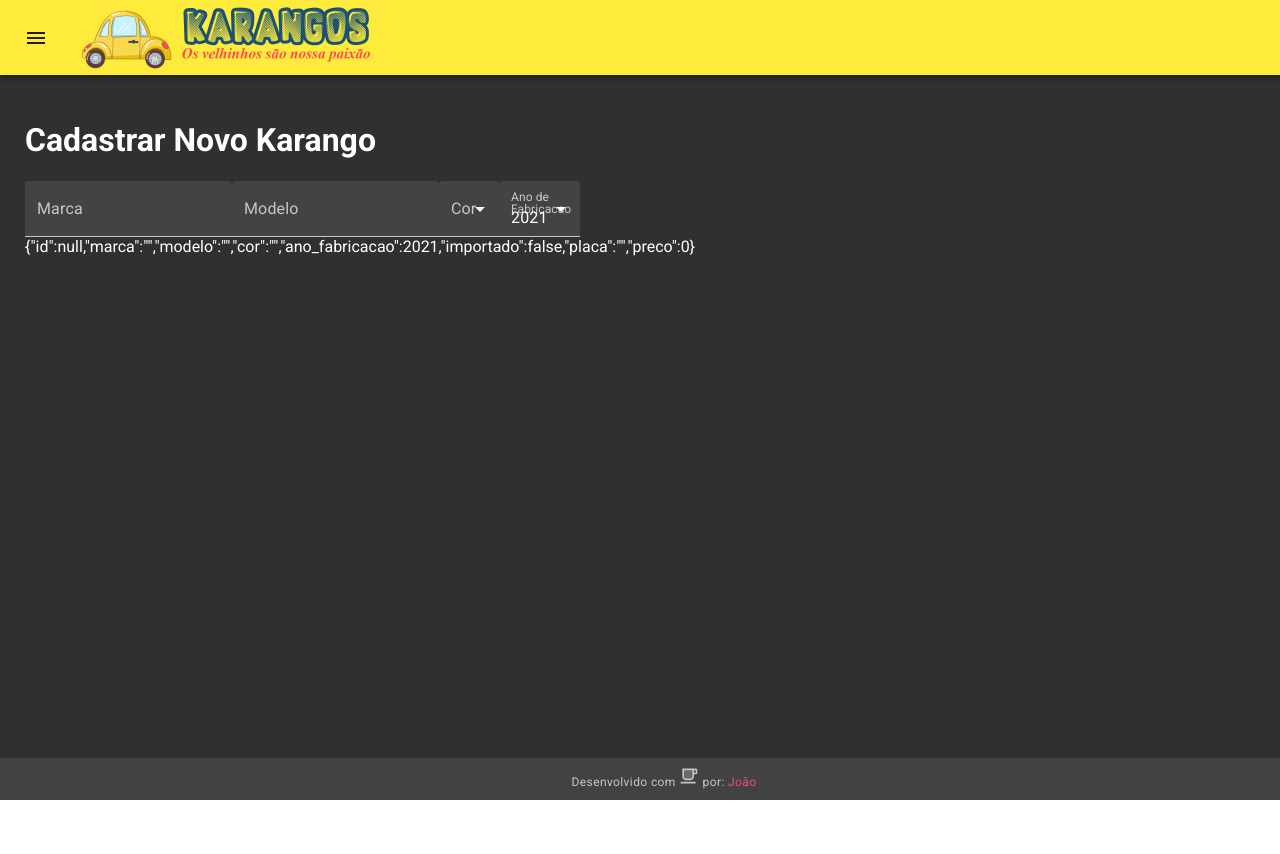
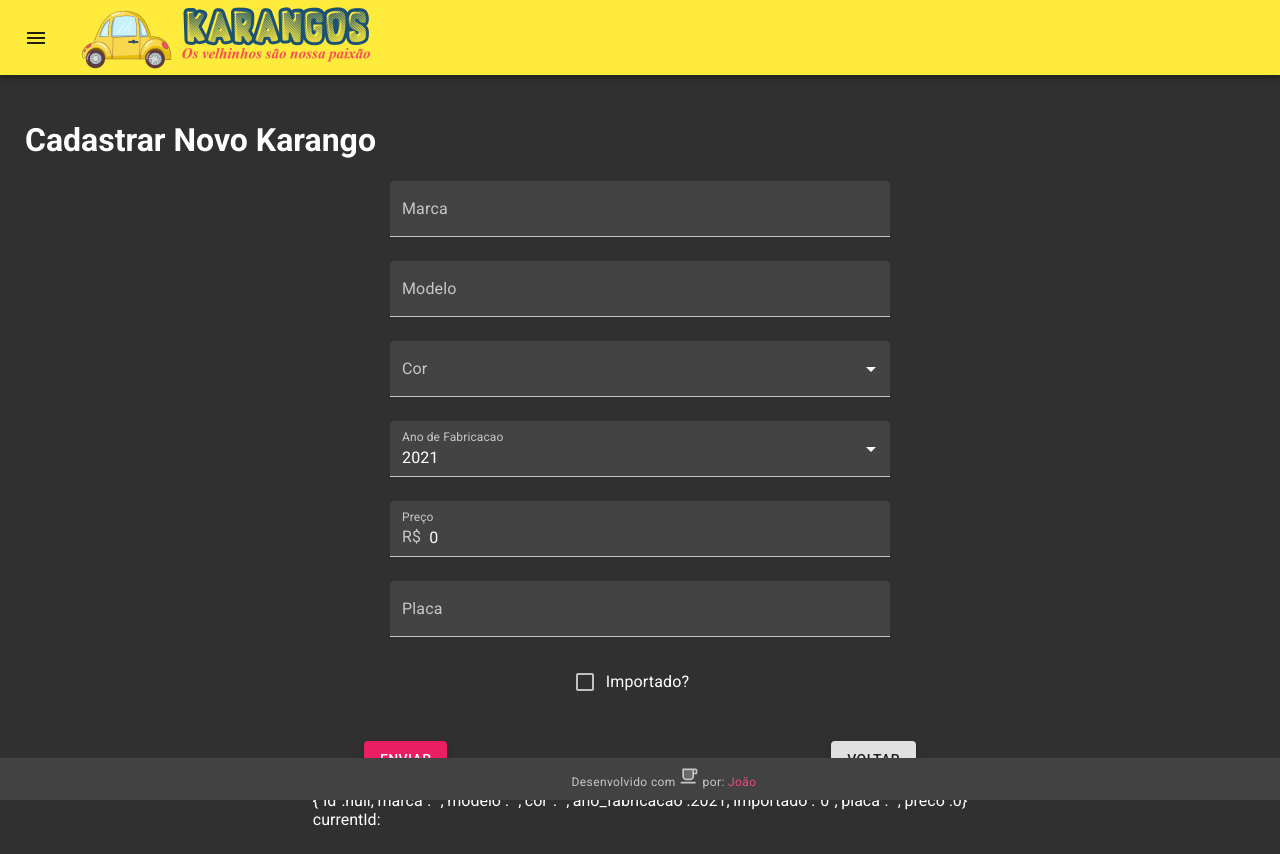
Before and after one commit to JoaoRodrigues94/Karangos-not-2021-1, a React (Create React App) app in the folder karangos/: page /new in a window 1280 px wide. Before the commit the page ends 800 px from the top, so only its background shows below. Built offline with nearby package versions, Linux system fonts and the light colour scheme.

Commit message:
(25/05) Continuaçoã da implementação do formulário

```diff
--- a/karangos/package.json
+++ b/karangos/package.json
@@ -4,6 +4,7 @@
   "private": true,
   "dependencies": {
     "@material-ui/core": "^4.11.4",
+    "@material-ui/data-grid": "^4.0.0-alpha.29",
     "@material-ui/lab": "^4.0.0-alpha.58",
     "@testing-library/jest-dom": "^5.12.0",
     "@testing-library/react": "^11.2.6",
@@ -11,6 +12,7 @@
     "axios": "^0.21.1",
     "react": "^17.0.2",
     "react-dom": "^17.0.2",
+    "react-input-mask": "^2.0.4",
     "react-router-dom": "^5.2.0",
     "react-scripts": "4.0.3",
     "web-vitals": "^1.1.1"
--- a/karangos/src/App.js
+++ b/karangos/src/App.js
@@ -29,7 +29,7 @@ import FooterBar from './ui/FooterBar';
 import { Box } from '@material-ui/core';
 import yellow from '@material-ui/core/colors/yellow';
 import pink from '@material-ui/core/colors/pink';
-import KarangosList from './routed/KarangosList';
+import KarangosList from './routed/KarangosList2';
 import KarangosForm from './routed/KarangosForm';
 import PessoaForm from './routed/PessoaForm';
 import PessoaList from './routed/PessoaList';
--- a/karangos/src/routed/KarangosForm.js
+++ b/karangos/src/routed/KarangosForm.js
@@ -1,8 +1,61 @@
-import { useState, useEffect } from 'react'
-import TextField from '@material-ui/core/TextField'
-import MenuItem from '@material-ui/core/MenuItem'
+import { useState, useEffect } from 'react';
+import TextField from '@material-ui/core/TextField';
+import MenuItem from '@material-ui/core/MenuItem';
+import { makeStyles } from '@material-ui/core/styles';
+import FormControlLabel from '@material-ui/core/FormControlLabel';
+import FormControl from '@material-ui/core/FormControl';
+import Checkbox from '@material-ui/core/Checkbox';
+import InputMask from 'react-input-mask';
+import InputAdornment from '@material-ui/core/InputAdornment';
+import { Toolbar } from '@material-ui/core';
+import Button from '@material-ui/core/Button';
+import axios from 'axios';
+
+const useStyles = makeStyles(() => ({
+  form: {
+    maxWidth: '80%',
+    margin: ' auto',
+    display: 'flex',
+    justifyContent: 'space-around',
+    flexWrap: 'wrap',
+    '& .MuiFormControl-root':{
+      minWidth: '200px',
+      maxWidth: '500px',
+      marginBottom: '24px'
+    }
+  },
+  toolbar: {
+    margintTop: '36px',
+    width: '100%',
+    display: 'flex',
+    justifyContent: 'space-around'
+  },
+  checkebox: {
+    alignItems: 'center'
+  }
+}))
+
+/* Classes de caracteres de entrada para a máscara do campo placa:
+  1) Três primeiras posições: qualquer letra, de A a Z (maiúsculo ou minúsculo) ~> [A-Za-z]
+  2) Posições númericas (1°, a 3° e a 4° depois do traço) ~> [0-9];
+  3) 2° Posição após o traço: pode receber digitos ou letras de A a J (maiúsculas ou minúsculas) ~> [0-9A-Ja-j];
+  */
+
+// Representando as classes de caracteres ou máscara como um objeto
+const formatChars = {
+  'A': '[A-Za-z]',
+  '0': '[0-9]',
+  '#': '[0-9A-Ja-j]'
+}
+
+// Finalmente, a máscara de entrada do campo placa
+const placaMask = 'AAA-0#00';
+
+// Máscara para CPF: '000.000.000-00'
+// Máscara par CNPJ: '00.000.000/0000-00'
 
 export default function KarangosForm() {
+  const classes = useStyles()
 
   const [karango, setKarango] = useState({
     id: null,
@@ -10,24 +63,34 @@ export default function KarangosForm() {
     modelo: '',
     cor: '',
     ano_fabricacao: (new Date()).getFullYear(), // Ano corrente
-    importado: false,
+    importado: '0',
     placa: '',
     preco: 0
   })
+  const [currentId, setCurrentId] = useState(); // utilizado apenas para debug
+  const [importadoChecked, setImportadoChecked] = useState()
 
-  function handleInputChange(event) {
-    // Quando o nome de uma propriedade de um objeto aparece entre [],
-    // isso se chama "propriedade calculada". O nome da propriedade vai
-    // corresponder à avaliação da expressão entre os colchetes
-    setKarango({...karango, [event.target.id]: event.target.value})
-  }
+  function handleInputChange(event, property) {
 
-  function handleCorChange(event) {
-    setKarango({...karango, cor: event.target.value})
-  }
+    // Se houver Id no event.target, ele será p nome da propriedade
+    // senão, usaremos o valor do segundo parâmetro
+    if(event.target.id) property = event.target.id
 
-  function handleAnoChange(event) {
-    setKarango({...karango, ano_fabricacao: event.target.value})
+    if(property === 'importado') {
+      const newState = ! importadoChecked
+      setKarango({...karango, importado: (newState ? '1' : '0')})
+      setImportadoChecked(newState)
+    }
+    else if(property === 'placa'){
+      setKarango({...karango, [property]: event.target.value.toUpperCase()})
+    }
+    else {
+      // Quando o nome de uma propriedade de um objeto aparece entre [],
+      // isso se chama "propriedade calculada". O nome da propriedade vai
+      // corresponder à avaliação da expressão entre os colchetes
+      setCurrentId(event.target.id)
+      setKarango({...karango, [property]: event.target.value})
+    }
   }
 
   function years() {
@@ -36,16 +99,34 @@ export default function KarangosForm() {
     return result
   }
 
+  async function saveData(){
+    try{
+      await axios.post('https://api.faustocintra.com.br/karangos', karango)
+      alert('Dados salvos com sucesso!')
+      // A FAZER: retornar à página de listagem
+    }
+    catch(error) {
+      alert('ERRO: ' + error.message)
+    }
+  }
+
+  function handleSubmit(event){
+
+    event.preventDefault() // Evita o recarregamento da página
+
+    saveData()
+  }
+
   return (
     <>
       <h1>Cadastrar Novo Karango</h1>
-      <form>
+      <form className={classes.form} onSubmit={handleSubmit}>
 
-        <TextField id="marca" label="Marca" variant="filled" value={karango.marca} onChange={handleInputChange} />
+        <TextField id="marca" label="Marca" variant="filled" value={karango.marca} onChange={handleInputChange} fullWidth />
 
-        <TextField id="modelo" label="Modelo" variant="filled" value={karango.modelo} onChange={handleInputChange} />
+        <TextField id="modelo" label="Modelo" variant="filled" value={karango.modelo} onChange={handleInputChange} fullWidth />
 
-        <TextField id="cor" label="Cor" variant="filled" value={karango.cor} onChange={handleCorChange} select>
+        <TextField id="cor" label="Cor" variant="filled" value={karango.cor} onChange={event => handleInputChange(event, 'cor')} select fullWidth >
           <MenuItem value="Amarelo">Amarelo</MenuItem>
           <MenuItem value="Azul">Azul</MenuItem>
           <MenuItem value="Bege">Bege</MenuItem>
@@ -61,13 +142,39 @@ export default function KarangosForm() {
           <MenuItem value="Vermelho">Vermelho</MenuItem>
         </TextField>
 
-        <TextField id="ano_fabricacao" label="Ano de Fabricacao" variant="filled" value={karango.ano_fabricacao} onChange={handleAnoChange} select>
+        <TextField id="ano_fabricacao" label="Ano de Fabricacao" variant="filled" value={karango.ano_fabricacao} onChange={event => handleInputChange(event, 'ano_fabricacao')} select fullWidth >
           {
             years().map(year => <MenuItem value={year}>{year}</MenuItem>)
           }
         </TextField>
 
-        <div>{JSON.stringify(karango)}</div>
+        <TextField id="preco" label="Preço" variant="filled"
+        value={karango.preco} onChange={handleInputChange} fullWidth
+        type="number"
+        onFocus={event => event.target.select()}
+        InputProps={{
+          startAdornment: <InputAdornment position="start">R$</InputAdornment>,
+          }} />
+
+        <InputMask formatChars={formatChars} mask={placaMask}
+        id="placa" onChange={event => handleInputChange(event, 'placa')}
+        value={karango.placa}>
+          {() => <TextField label="Placa" variant="filled" fullWidth />}
+        </InputMask>
+
+        <FormControl fullWidth className={classes.checkebox}>
+          <FormControlLabel
+          control={<Checkbox checked={importadoChecked} onChange={handleInputChange} id="importado" />}
+          label="Importado?"
+          />
+        </FormControl>
+
+        <Toolbar className={classes.toolbar}>
+          <Button variant="contained" color="secondary" type='submit'>Enviar</Button>
+          <Button variant="contained" >Voltar</Button>
+        </Toolbar>
+
+        <div>{JSON.stringify(karango)}<br/>currentId: {currentId}</div>
       </form>
     </>
   )
--- /dev/null
+++ b/karangos/src/routed/KarangosList2.js
@@ -0,0 +1,209 @@
+import { useState, useEffect } from 'react'
+import axios from 'axios'
+import React from 'react';
+import { makeStyles } from '@material-ui/core/styles';
+import Paper from '@material-ui/core/Paper';
+import Checkbox from '@material-ui/core/Checkbox'
+import IconButton from '@material-ui/core/IconButton';
+import DeleteIcon from '@material-ui/icons/Delete';
+import EditIcon from '@material-ui/icons/Edit';
+import Toolbar from '@material-ui/core/Toolbar'
+import Button from '@material-ui/core/Button'
+import AddBoxIcon from '@material-ui/icons/AddBox';
+import { useHistory } from 'react-router-dom'
+import ConfirmDialog from '../ui/ConfirmDialog'
+import Snackbar from '@material-ui/core/Snackbar';
+import MuiAlert from '@material-ui/lab/Alert';
+import { DataGrid } from '@material-ui/data-grid'
+
+const useStyles = makeStyles(theme => ({
+  table: {
+    minWidth: 650,
+  },
+  dataGrid: {
+    '& .MuiDataGrid-row button': {       // Esconde os botões na linha de tabela "normal"
+      visibility: 'hidden'
+    },
+    '& .MuiDataGrid-row:hover button': { // Exibe os botões de volta quando o mouse passar por cima
+      visibility: 'visible'
+    }
+  },
+  toolbar: {
+    justifyContent: 'flex-end',
+    paddingRight: 0,
+    margin: theme.spacing(2, 0)
+  }
+}));
+
+export default function KarangosList() {
+  const classes = useStyles()
+
+  // Variáveis que conterão dados PRECISAM ser inicializadas como vetores vazios
+  const [karangos, setKarangos] = useState([])
+  const [deletable, setDeletable] = useState()        // Código do registro a ser excluído
+  const [dialogOpen, setDialogOpen] = useState(false) // O diálogo de confirmação está aberto?
+  const [sbOpen, setSbOpen] = useState(false)
+  const [sbSeverity, setSbSeverity] = useState('success')
+  const [sbMessage, setSbMessage] = useState('Exclusão realizada com sucesso.')
+
+  const history = useHistory()
+
+  useEffect(() => {
+    getData()
+  }, []) // Quando a lista de dependências é um vetor vazio, o useEffect()
+         // é executado apenas uma vez, no carregamento inicial do componente
+
+  async function getData() {
+    try { // tenta buscar os dados
+      let response = await axios.get('https://api.faustocintra.com.br/karangos?by=marca,modelo')
+      if(response.data.length > 0) setKarangos(response.data)
+    }
+    catch(error) {
+      console.error(error)
+    }
+  }
+
+  async function deleteItem() {
+    try {
+      await axios.delete(`https://api.faustocintra.com.br/karangos/${deletable}`)
+      getData()     // Atualiza os dados da tabela
+      setSbSeverity('success')
+      setSbMessage('Exclusão efetuada com sucesso.')
+    }
+    catch(error) {
+      setSbSeverity('error')
+      setSbMessage('ERRO: ' + error.message)
+    }
+    setSbOpen(true)   // Exibe a snackbar
+  }
+
+  function handleDialogClose(result) {
+    setDialogOpen(false)
+
+    // Se o usuário concordou com a exclusão
+    if(result) deleteItem()
+  }
+
+  function handleDelete(id) {
+    setDeletable(id)
+    setDialogOpen(true)
+  }
+
+  function handleSbClose() {
+    setSbOpen(false)    // Fecha a snackbar
+  }
+
+  const columns = [
+    {
+      field: 'id',
+      headerName: 'Cód.',
+      align: 'right',
+      headerAlign: 'right',
+      flex: true,
+      disableColumnMenu: true,
+      sortComparator: (v1, v2) => Number(v1) > Number(v2) ? 1 : -1
+    },
+    {
+      field: 'marca',
+      headerName: 'Marca',
+      flex: true
+    },
+    {
+      field: 'modelo',
+      headerName: 'Modelo',
+      flex: true
+    },
+    {
+      field: 'cor',
+      headerName: 'Cor',
+      align: 'center',
+      headerAlign: 'center',
+      flex: true
+    },
+    {
+      field: 'ano_fabricacao',
+      headerName: 'Ano',
+      align: 'center',
+      headerAlign: 'center',
+      flex: true,
+      sortComparator: (v1, v2) => Number(v1) > Number(v2) ? 1 : -1
+    },
+    {
+      field: 'importado',
+      headerName: 'Importado?',
+      align: 'center',
+      headerAlign: 'center',
+      flex: true,
+      renderCell: params => (
+        <Checkbox checked={params.value === "1"} readOnly />
+      )
+    },
+    {
+      field: 'placa',
+      headerName: 'Placa',
+      align: 'center',
+      headerAlign: 'center',
+      flex: true
+    },
+    {
+      field: 'preco',
+      headerName: 'Preço',
+      align: 'right',
+      headerAlign: 'right',
+      flex: true,
+      valueFormatter: params => (
+        Number(params.value).toLocaleString('pt-br', { style: 'currency', currency: 'BRL' })
+      ),
+      sortComparator: (v1, v2) => Number(v1) > Number(v2) ? 1 : -1
+    },
+    {
+      field: 'editar',
+      headerName: 'Editar',
+      align: 'center',
+      headerAlign: 'center',
+      flex: true,
+      renderCell: params => (
+        <IconButton aria-label="editar">
+          <EditIcon />
+        </IconButton>
+      )
+    },
+    {
+      field: 'excluir',
+      headerName: 'Excluir',
+      align: 'center',
+      headerAlign: 'center',
+      flex: true,
+      renderCell: params => (
+        <IconButton aria-label="excluir" onClick={() => handleDelete(params.id)}>
+          <DeleteIcon color="error" />
+        </IconButton>
+      )
+    },
+  ];
+
+  return (
+    <>
+      <ConfirmDialog isOpen={dialogOpen} onClose={handleDialogClose}>
+        Deseja realmente excluir este karango?
+      </ConfirmDialog>
+
+      <Snackbar open={sbOpen} autoHideDuration={6000} onClose={handleSbClose}>
+        <MuiAlert elevation={6} variant="filled" onClose={handleSbClose} severity={sbSeverity}>
+          {sbMessage}
+        </MuiAlert>
+      </Snackbar>
+
+      <h1>Listagem de Karangos</h1>
+      <Toolbar className={classes.toolbar}>
+        <Button color="secondary" variant="contained" size="large"
+          startIcon={<AddBoxIcon />} onClick={() => history.push('/new')}>
+          Novo Karango
+        </Button>
+      </Toolbar>
+      <Paper elevation={4}>
+        <DataGrid className={classes.dataGrid} rows={karangos} columns={columns} pageSize={5} autoHeight={true} disableSelectionOnClick={true} />
+      </Paper>
+    </>
+  )
+}
--- a/karangos/src/routed/PessoaList.js
+++ b/karangos/src/routed/PessoaList.js
@@ -9,7 +9,6 @@ import TableContainer from '@material-ui/core/TableContainer';
 import TableHead from '@material-ui/core/TableHead';
 import TableRow from '@material-ui/core/TableRow';
 import Paper from '@material-ui/core/Paper';
-import Checkbox from '@material-ui/core/Checkbox'
 import IconButton from '@material-ui/core/IconButton';
 import DeleteIcon from '@material-ui/icons/Delete';
 import EditIcon from '@material-ui/icons/Edit';
@@ -143,6 +142,8 @@ export default function PessoaList() {
             <TableCell align="center">Uf</TableCell>
             <TableCell align="center">Telefone</TableCell>
             <TableCell align="center">E-Mail</TableCell>
+            <TableCell align="center"></TableCell>
+            <TableCell align="center"></TableCell>
           </TableRow>
         </TableHead>
         <TableBody>
```
Also changed, not shown: 1 other file (tests, documents, lock files or other folders).
